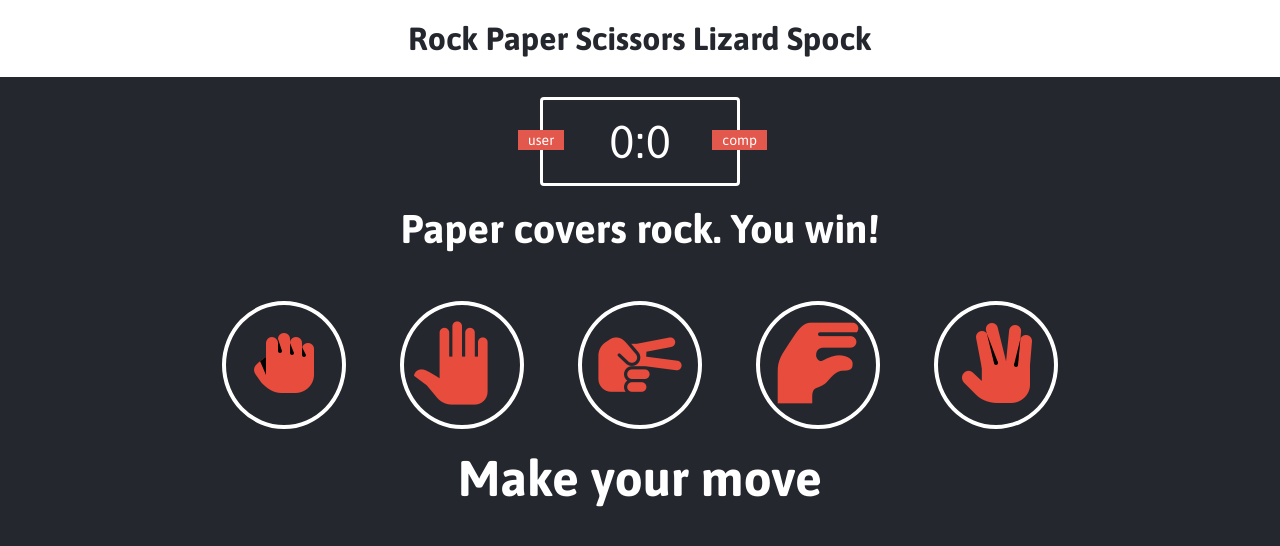
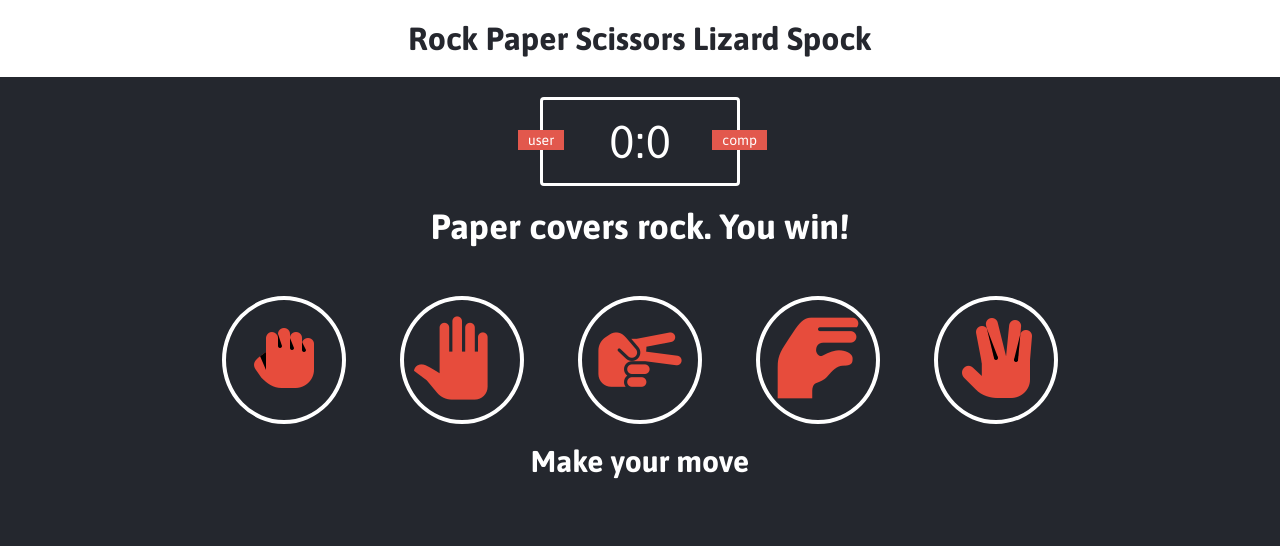
Before and after one commit to lukerebeirowebdev/rock-paper-scissors, a plain HTML site: page index.html in a window 1280 px wide. Drawn offline with Linux system fonts and the light colour scheme.

Commit message:
added new styling

```diff
--- a/style.css
+++ b/style.css
@@ -1,5 +1,4 @@
 @import url("https://fonts.googleapis.com/css2?family=Asap:wght@400;500;700&display=swap");
-
 * {
     margin: 0;
     padding: 0;
@@ -15,7 +14,7 @@ header {
     padding: 20px;
 }
 
-header > h1 {
+header>h1 {
     color: #25272e;
     text-align: center;
     font-family: Asap, sans-serif;
@@ -55,11 +54,11 @@ header > h1 {
 }
 
 .result {
-  font-size: 40px;
+    font-size: 35px;
     color: white;
 }
 
-.result > p {
+.result>p {
     text-align: center;
     font-family: asap, sans-serif;
     font-weight: bold;
@@ -89,6 +88,6 @@ header > h1 {
     font-family: asap, sans-serif;
     color: white;
     font-weight: bold;
-  font-size: 50px;
+    font-size: 30px;
     margin-top: 20px;
 }
```
Lines whose indentation alone changed are shown as unchanged.
